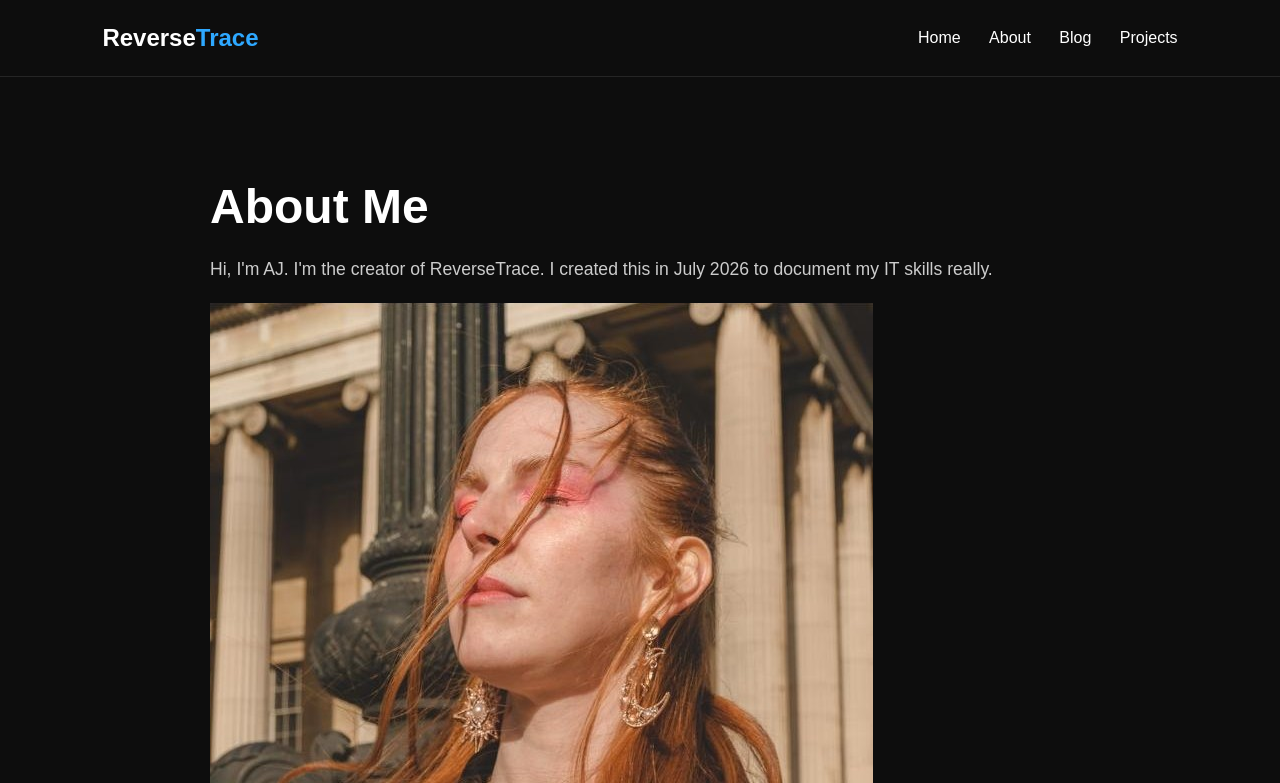
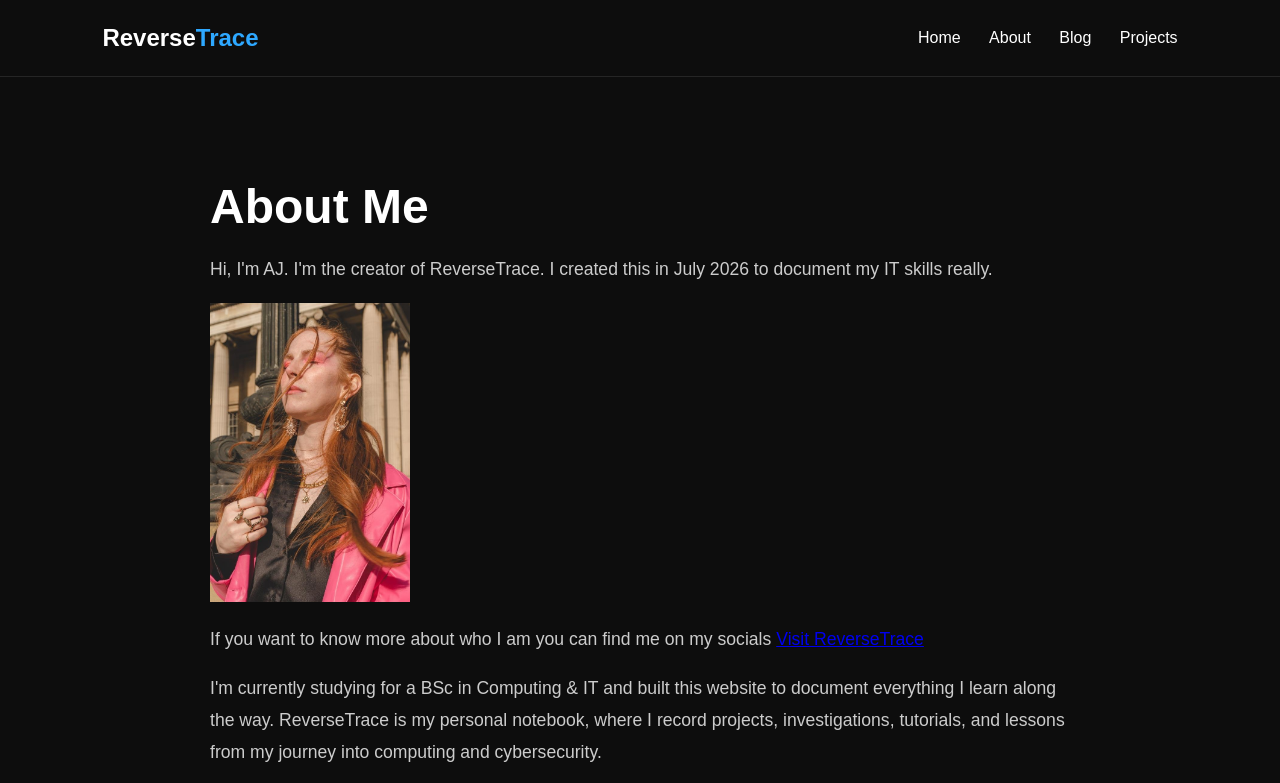
Before and after one commit to ReverseTraceDev/reversetrace-site, a plain HTML site: page about.html in a window 1280 px wide. Shown: the top 783 px of the page. Drawn offline with Linux system fonts and the light colour scheme.

Commit message:
Add width attribute to AJ's image in about.html
Updated image tag to include width attribute.

```diff
--- a/about.html
+++ b/about.html
@@ -96,7 +96,7 @@ Reverse<span class="blue">Trace</span>
 Hi, I'm AJ. I'm the creator of ReverseTrace. I created this in July 2026 to document my IT skills really.
 </p>
 
-<img src="instagramthepigeonwitch.jpg" alt="Photo of AJ from a modelling photoshoot at The British Museum, London" class="logo">
+<img src="instagramthepigeonwitch.jpg" alt="Photo of AJ from a modelling photoshoot at The British Museum, London" width=200>
 <p>
 If you want to know more about who I am you can find me on my socials <a href="https://linktr.ee/thepigeonwitch" target="_blank">Visit ReverseTrace</a>
 
```
